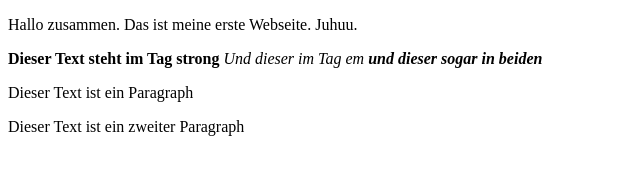
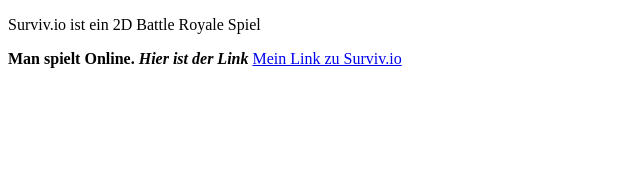
Before and after one commit to MarkPfister/My-first-WebbApp, a plain HTML site: page index.html in a window 1280 px wide. Shown: the whole page, without its empty margins (0-640 px from the left). Drawn offline with Linux system fonts and the light colour scheme.

Commit message:
Update index.html

```diff
--- a/index.html
+++ b/index.html
@@ -4,21 +4,15 @@
 
     <head>
         <meta charset="utf-8">
-        <title>Meine erste Webapp</title>
+        <title>Surviv.io</title>
     </head>
 
     <body>
-       <p> Hallo zusammen.
-        Das ist meine erste Webseite.
+        <p>Surviv.io ist ein 2D Battle Royale Spiel</p>
+        <strong>Man spielt Online.</strong>
+        <strong><em>Hier ist der Link</em></strong>
+        <a href="surviv.io">Mein Link zu Surviv.io</a>
 
-           Juhuu.</p>
-
-        <strong>Dieser Text steht im Tag strong</strong>
-        <em>Und dieser im Tag em</em>
-        <strong><em>und dieser sogar in beiden</em></strong>
-
-        <p>Dieser Text ist ein Paragraph</p>
-        <p>Dieser Text ist ein zweiter Paragraph</p>
     </body>
 
 </html>
```
